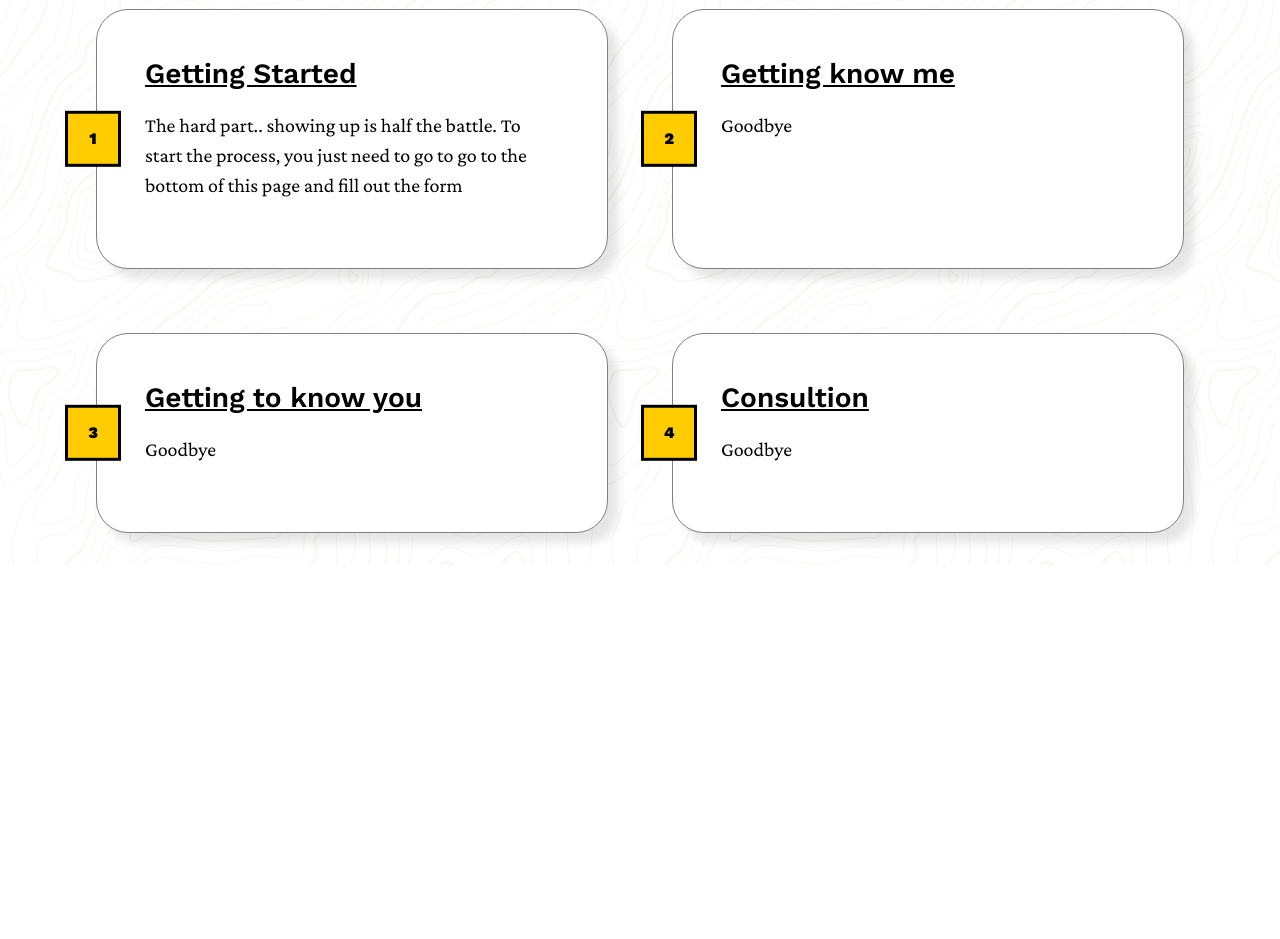
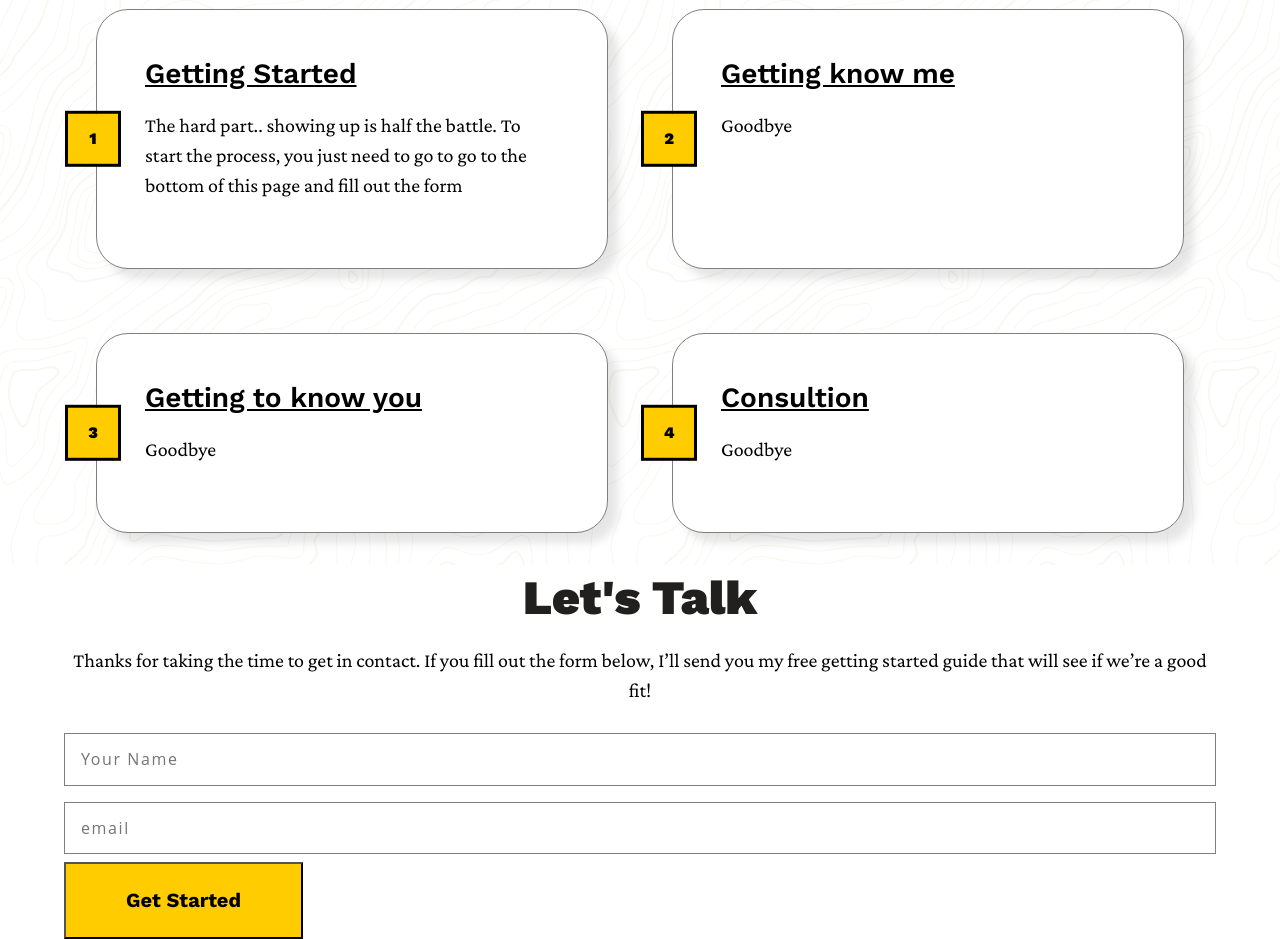
Before and after one commit to dbrogers33/personal-site, a Gatsby site: page / in a window 1280 px wide. Shown: the part 1318-2257 px from the top of the page. Before the commit the page ends 1883 px from the top, so only its background shows below. Built offline with nearby package versions, Linux system fonts and the light colour scheme; Gatsby itself is replaced by a stand-in of ours.

Commit message:
added mailchimp plugin and form - needs tweaking

```diff
--- a/gatsby-config.js
+++ b/gatsby-config.js
@@ -6,6 +6,12 @@ module.exports = {
   },
   plugins: [
     `gatsby-plugin-react-helmet`,
+    {
+      resolve: 'gatsby-plugin-mailchimp',
+      options: {
+          endpoint: 'https://denhamrogers.us20.list-manage.com/subscribe/post?u=12b0b4856fcb2bb2c278c9ef0&amp;id=08fe456388', // add your MC list endpoint here; see instructions below
+      },
+    },
     {
       resolve: `gatsby-source-filesystem`,
       options: {
--- a/package.json
+++ b/package.json
@@ -9,6 +9,7 @@
     "fs": "0.0.1-security",
     "gatsby": "^2.15.28",
     "gatsby-image": "^2.2.23",
+    "gatsby-plugin-mailchimp": "^5.1.2",
     "gatsby-plugin-manifest": "^2.2.20",
     "gatsby-plugin-offline": "^3.0.11",
     "gatsby-plugin-prefetch-google-fonts": "^1.4.3",
--- /dev/null
+++ b/src/components/forms/input.js
@@ -0,0 +1,29 @@
+import React from 'react'
+import styled from "styled-components"
+
+
+
+const Input = ({type, placeholder, name, value, id}) => {
+    return (
+        <InputField id={id} type={type} name={name} placeholder={placeholder} value={value}></InputField>
+    );
+};
+
+const InputField = styled.input`
+    -webkit-appearance: none;
+    border-radius: 0;
+    width: 100%;
+    font-family: 'Open Sans';
+    clear: both;
+    -webkit-box-sizing: border-box; /* Safari/Chrome, other WebKit */
+    -moz-box-sizing: border-box;    /* Firefox, other Gecko */
+    box-sizing: border-box;         /* Opera/IE 8+ */
+    margin-top: .5em;
+    margin-bottom: .5em;
+    border: 1px solid gray;
+    color: black;
+    letter-spacing: .1em;
+    padding: 1em;
+`
+
+export default Input;
--- /dev/null
+++ b/src/components/forms/submit-button.js
@@ -0,0 +1,45 @@
+import React from "react";
+import * as PropTypes from "prop-types";
+import styled from "styled-components";
+
+const Button = ({ buttonLabel, type }) => {
+    return (
+
+        <YellowButton type={type}>{buttonLabel}</YellowButton>
+
+    );
+};
+
+Button.propTypes = {
+    buttonLabel: PropTypes.node.isRequired,
+};
+
+Button.propTypes = {
+    textAlign: PropTypes.oneOf(["left", "center"]),
+};
+
+Button.defaultProps = {
+    textAlign: "left",
+};
+
+
+
+const YellowButton = styled.button`
+    text-decoration: none;
+    background: #FFCC00;
+    padding: 1.25em 3em;
+    display: inline-block;
+    font-family: 'Work Sans';
+    font-size: 1.25rem;
+    color: #000000;
+    font-weight: 700;
+    text-align: ${props => props.textAlign};
+    transition: .25s ease;
+    &:hover {
+        background: #FFCC00;
+        box-shadow: 0px 4px 7px rgba(33,32,30, .17);
+        margin: -.1em 0 .1em 0;
+    }
+`;
+
+export default Button;
--- /dev/null
+++ b/src/components/mailchimp.js
@@ -0,0 +1,52 @@
+import addToMailchimp from 'gatsby-plugin-mailchimp'
+import Input from './forms/input'
+import React from "react"
+import Button from './forms/submit-button'
+
+
+export default class MyGatsbyComponent extends React.Component {
+    state = {
+        name: null,
+        email: null,
+      }
+
+      _handleChange = e => {
+        console.log({
+          [`${e.target.name}`]: e.target.value,
+        })
+        this.setState({
+          [`${e.target.name}`]: e.target.value,
+        })
+      }
+
+      _handleSubmit = e => {
+        e.preventDefault()
+
+        console.log("submit", this.state)
+
+        addToMailchimp(this.state.email, this.state)
+          .then(({ msg, result }) => {
+            console.log("msg", `${result}: ${msg}`)
+
+            if (result !== "success") {
+              throw msg
+            }
+            alert(msg)
+          })
+          .catch(err => {
+            console.log("err", err)
+            alert(err)
+          })
+  }
+
+  render () {
+    return (
+      <form onSubmit={this._handleSubmit}>
+        <Input name="name" id="name" placeholder="Your Name" type="text" onChange={this._handleChange} pattern="[a-z0-9!#$%&'*+/=?^_`{|}~-]+(?:\.[a-z0-9!#$%&'*+/=?^_`{|}~-]+)*@(?:[a-z0-9](?:[a-z0-9-]*[a-z0-9])?\.)+[a-z0-9](?:[a-z0-9-]*[a-z0-9])?"
+                required />
+        <Input name="email" id="email" placeholder="email" type="email" onChange={this._handleChange} />
+        <Button type="submit" buttonLabel="Get Started" />
+      </form>
+    )
+  }
+}
--- a/src/components/myprocess.js
+++ b/src/components/myprocess.js
@@ -39,8 +39,10 @@ const Process = () => {
 };
 
 const Flex = styled.div`
-    display: grid;
-    grid-template-columns: 50% 50%;
+    @media(min-width: 800px) {
+        display: grid;
+        grid-template-columns: 50% 50%;
+    }
 `
 
 
--- a/src/pages/index.js
+++ b/src/pages/index.js
@@ -3,6 +3,11 @@ import Layout from '../templates/layout'
 import Hero from '../components/hero'
 import About from '../components/about'
 import MyProcess from '../components/myprocess'
+import Container from '../components/container'
+import styled from 'styled-components'
+import H1 from '../components/typography/h1'
+import P from '../components/typography/p'
+import Mailchimp from '../components/mailchimp'
 
 
 
@@ -13,8 +18,19 @@ const IndexPage = ( ) => (
       <Hero />
       <About />
       <MyProcess />
+      <Contact>
+        <Container>
+          <H1 textAlign="center">Let's Talk</H1>
+          <P textAlign="center">Thanks for taking the time to get in contact. If you fill out the form below, I’ll send you my free getting started guide that will see if we’re a good fit!</P>
+          <Mailchimp />
+        </Container>
+      </Contact>
     </main>
   </Layout>
 )
 
+const Contact = styled.section`
+
+`
+
 export default IndexPage
```
Also changed, not shown: 1 other file.
